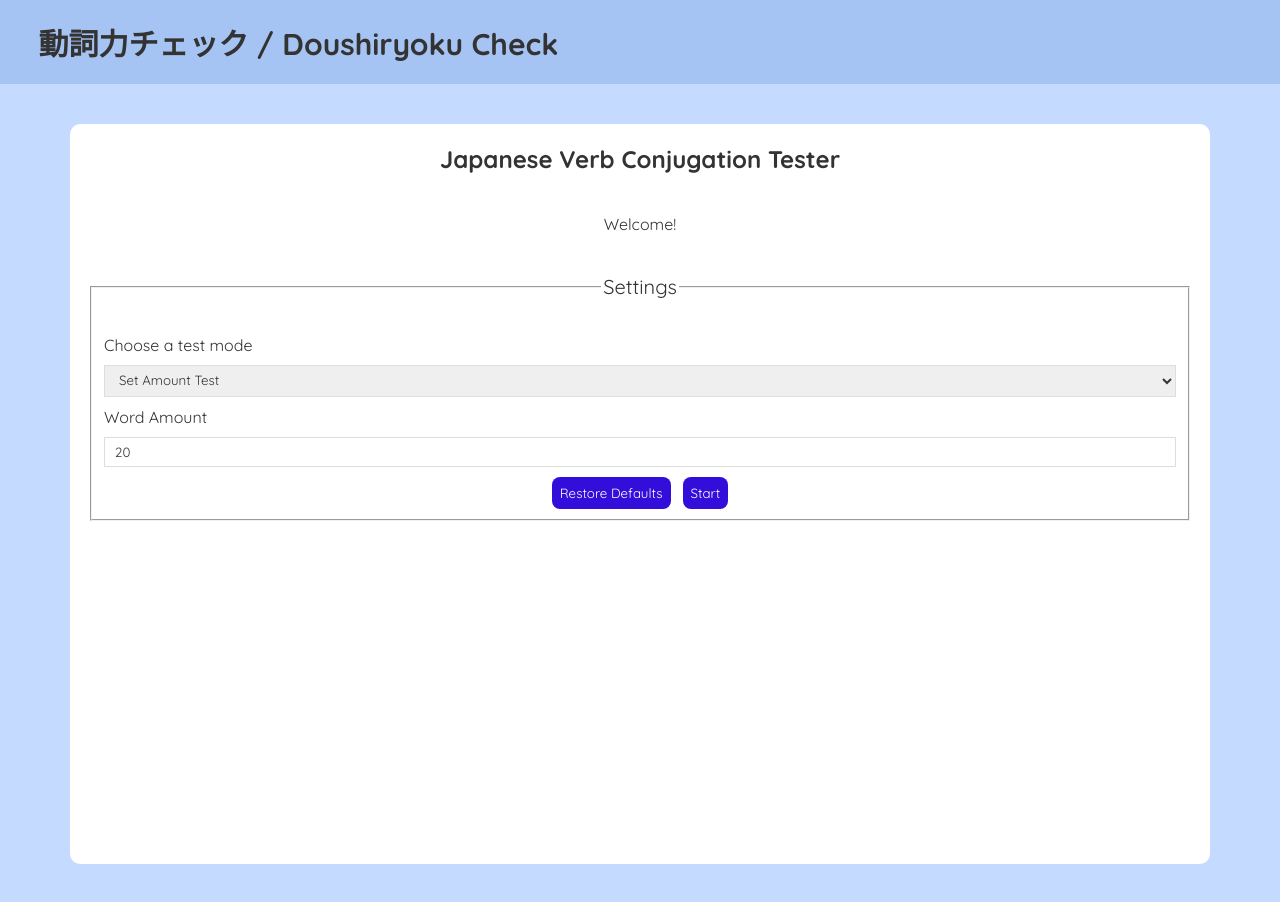
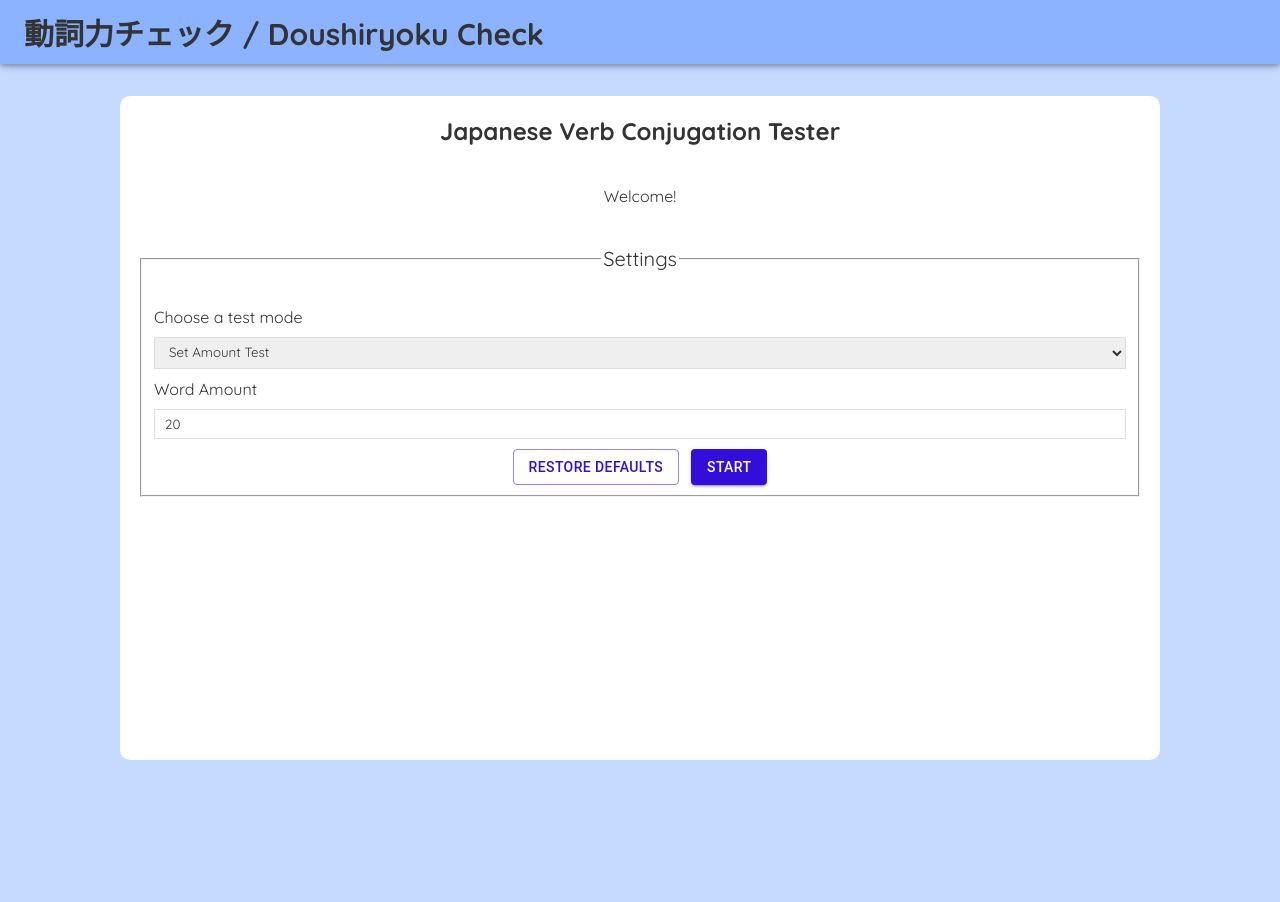
Before and after one commit to dan-turner-djt/Doushiryokucheck, a React (Create React App) app: page / in a window 1280 px wide. After the commit the page ends 800 px from the top, so only its background shows below. Built offline with nearby package versions, Linux system fonts and the light colour scheme.

Commit message:
migrate buttons and appbar to MUI and make appbar pass reflow

```diff
--- a/src/App.tsx
+++ b/src/App.tsx
@@ -5,24 +5,52 @@ import { Links as links } from './utils';
 import Home from './Pages/Home/Home';
 import NotFound from './Pages/NotFound/NotFound';
 import Header from './Components/Header/Header';
+import { PaletteColorOptions, ThemeProvider, createTheme } from '@mui/material';
 
 
 export interface IAppProps {}
 
-const App: FunctionComponent<IAppProps> = (props) => {
-  const navbarTitle: string = "動詞力チェック / Doushiryoku Check";
-  const navbarItems: {name: string, link: string}[]  = [
-    //{ name: "Home", link: links.Home }
-  ];
+declare module '@mui/material/styles' {
+  interface CustomPalette {
+    darkBlue: PaletteColorOptions,
+    appbarBlue: PaletteColorOptions
+  }
+  interface Palette extends CustomPalette {}
+  interface PaletteOptions extends CustomPalette {}
+}
 
+declare module '@mui/material/Button' {
+  interface ButtonPropsColorOverrides {
+    darkBlue: true
+  }
+}
+declare module '@mui/material/AppBar' {
+  interface AppBarPropsColorOverrides {
+    appbarBlue: true
+  }
+}
+
+const { palette } = createTheme();
+const { augmentColor } = palette;
+const createColor = (mainColor: any) => augmentColor({ color: { main: mainColor } });
+const theme = createTheme({
+  palette: {
+    darkBlue: createColor('#330eda'),
+    appbarBlue: createColor('#8cb3ff')
+  },
+});
+
+const App: FunctionComponent<IAppProps> = () => {
   const { clientHeight, clientWidth } = useContext<WindowContextProps>(WindowContext);
-  let widthToSet = !clientWidth? "60%" : (clientWidth < 1100 ? "60%" : "1100px");
+  let widthToSet: string = clientWidth < 1150 ? "88%" : "1000px";
+  let heightToSet: string = String(clientHeight - 176) + "px";
 
   return (
+    <ThemeProvider theme={ theme }>
       <BrowserRouter>
         <div className="App">
-        <Header title={ navbarTitle } items={ navbarItems } />
-        <div className="main-content" style={{width: widthToSet}}>
+          <Header />
+          <div className="main-content" style={{width: widthToSet, minHeight: heightToSet}}>
             <Routes>
               <Route path={ links.Home } element={ <Home/> }/>
               <Route path='*' element={ <NotFound/> }/>
@@ -30,6 +58,7 @@ const App: FunctionComponent<IAppProps> = (props) => {
           </div>
         </div>
       </BrowserRouter>
+    </ThemeProvider>
   );
 }
 
--- a/src/Components/Header/Header.scss
+++ b/src/Components/Header/Header.scss
@@ -0,0 +1,18 @@
+.header {
+  padding-bottom: 56px;
+  h1 {
+    font-size: 30px;
+  }
+
+  .xsTitle {
+    h1 {
+      margin-top: 4px;
+    }
+    h2 {
+      margin-top: -6px;
+      font-size: 20px;
+      margin-bottom: 4px;
+    }
+  }
+
+}
--- a/src/Components/Header/Header.tsx
+++ b/src/Components/Header/Header.tsx
@@ -1,74 +1,26 @@
-import { useContext } from "react";
-import { Link, useNavigate } from "react-router-dom";
-import { WindowContext, WindowContextProps } from "../../Contexts/WindowContext";
-
-const Header = ({ title, items }: { title: string, items: {name: string, link: string}[]}) => {
-  const { clientHeight, clientWidth } = useContext<WindowContextProps>(WindowContext);
-  const isMobile = (clientHeight > clientWidth);
-  const navigator = useNavigate();
-
-  const cleanupBeforeNav = () => {
-    resetScroll();
-  }
-
-  const resetScroll = () => {
-    window.scrollTo(0,0);
-  }
-
-  const renderFullMode = () => {
-    return <nav className="navbar-full">
-      <h1>{ title }</h1>
-      <span className="links">
-        <span>
-          {items.map((item) => (
-            <span className="item" key={ item.name }>
-              <Link onClick={cleanupBeforeNav} to={ item.link }>{ item.name }</Link>
-            </span>
-          ))}
-        </span>
-      </span>
-    </nav>
-  }
-
-  const renderMobileModeLinks = () => {
-    const subItems2 = items.slice(0);
-    const subItems1 = subItems2.splice(0, 4);
-    return (
-      <div className="split-links">
-        <div>
-          {subItems1.map((item) => (
-            <span className="item" key={ item.name }>
-              <Link onClick={cleanupBeforeNav} to={ item.link }>{ item.name }</Link>
-            </span>
-          ))}
-        </div>
-        <div>
-          {subItems2.map((item) => (
-            <span className="item" key={ item.name }>
-              <Link onClick={cleanupBeforeNav} to={ item.link }>{ item.name }</Link>
-            </span>
-          ))}
-        </div>
-      </div>
-    )
-  }
-
-  const renderMobileMode = () => {
-    return <nav className="navbar-mobile">
-      <div style={{display: "flex", justifyContent: "flex-start", marginBottom: "10px", alignItems: "center"}}>
-        <h1 style={{flex: "0 1 auto", left: "50%", transform: "translateX(-50%)", position: "absolute"}}>{ title }</h1>
-      </div>
-      <div className="links">
-        { renderMobileModeLinks() }
-      </div>
-    </nav>
-  }
+import './Header.scss';
+import { AppBar, Box, Container, Toolbar } from '@mui/material';
 
 
+const Header = () => {
+  const japaneseTitle: string = "動詞力チェック";
+  const englishTitle: string = "Doushiryoku Check";
+
   return (
-    <nav className="navbar">
-      {!isMobile && renderFullMode()}
-      {isMobile && renderMobileMode()}
+    <nav data-cy="header" className="header">
+      <AppBar color="appbarBlue">
+        <Container maxWidth={false} sx={{ paddingLeft: '6px', paddingRight: '6px' }}>
+          <Toolbar className="toolbar" disableGutters sx={{ justifyContent: 'left' }}>
+            <Box sx={{ display: { xs: 'none', sm: 'flex' } }}>
+              <h1>{ japaneseTitle } / { englishTitle }</h1>
+            </Box>
+            <Box className="xsTitle" sx={{ display: { xs: 'block', sm: 'none' }, width: '100%' }}>
+              <h1>{ japaneseTitle }</h1>
+              <h2>{ englishTitle }</h2>
+            </Box>
+          </Toolbar>
+        </Container>
+      </AppBar>
     </nav>
   );
 }
--- a/src/Components/SettingsForm/SettingsForm.tsx
+++ b/src/Components/SettingsForm/SettingsForm.tsx
@@ -1,6 +1,7 @@
 import { ChangeEvent, ElementRef, FormEvent, RefObject, useRef, useState } from "react";
 import { DefaultSettings, SettingsObject, TestType, getTestTypeDefaultSettings, getTestTypeName, DefaultAmountSettings, DefaultTimedSettings } from "../../SettingsDef";
 import Field, { FieldRef, StaticFieldData } from "../Field/Field";
+import { Button } from "@mui/material";
 
 export type SettingsFormProps = {
   initialSettings: SettingsObject;
@@ -126,8 +127,8 @@ const SettingsForm = (props: SettingsFormProps) => {
           </div>}
         </div>
         <div className="form-button-row">
-          <button type="button" className="button-primary" onClick={ handleRestoreDefaults }>Restore Defaults</button>
-          <button type="submit" className="button-primary">Start</button>
+          <Button variant="outlined" color="darkBlue" type="button" className="button-primary" onClick={ handleRestoreDefaults }>Restore Defaults</Button>
+          <Button variant="contained" color="darkBlue" type="submit" className="button-primary">Start</Button>
         </div>
       </fieldset>
     </form>
--- a/src/Components/TestForm/TestForm.tsx
+++ b/src/Components/TestForm/TestForm.tsx
@@ -1,6 +1,7 @@
 import { ChangeEvent, FormEvent, useState } from "react";
 import { AmountSettingsObject, SettingsObject, TestType, TimedSettingsObject, getTestTypeName } from "../../SettingsDef";
 import Timer from "../Timer/Timer";
+import { Button } from "@mui/material";
 
 export type TestFormProps = {
   testSettings: SettingsObject;
@@ -94,8 +95,8 @@ const TestForm = (props: TestFormProps) => {
         {testFinished && <div>
           <p>Total Correct: { answeredCorrectlyTotal }</p>
           <div className="form-button-row">
-            <button type="submit" className="button-primary">Restart</button>
-            <button type="button" className="button-primary" onClick={ quitTest }>Quit</button>
+            <Button variant="outlined" type="button" className="button-primary" onClick={ quitTest }>Quit</Button>
+            <Button variant="contained" color="darkBlue" type="submit" className="button-primary">Restart</Button>
           </div>
         </div>}
         {!testFinished && <div>
@@ -116,8 +117,8 @@ const TestForm = (props: TestFormProps) => {
           </div>}
           <input value={ answerInput } onChange={ handleAnswerInputChange }></input>
           <div className="form-button-row">
-            <button type="submit" className="button-primary">{ showAnswerResult? "Next" : "Check"}</button>
-            <button type="button" className="button-primary" onClick={ quitTest }>Quit</button>
+            <Button variant="outlined" type="button" className="button-primary" onClick={ quitTest }>Quit</Button>
+            <Button variant="contained" color="darkBlue" type="submit" className="button-primary">{ showAnswerResult? "Next" : "Check"}</Button>
           </div>
         </div>}
       </fieldset>
--- a/src/styles.scss
+++ b/src/styles.scss
@@ -11,49 +11,7 @@
 
 body {
   background-color: #c4daff;
-}
-
-.navbar {
-  width: 100%;
-  padding-top: 20px;
-  padding-bottom: 20px;
-  align-items: center;
-  margin: 0 auto;
-  background-color: #a6c4f3;
-  position: sticky;
-  top: 0;
-}
-.navbar-full {
-  display: flex;
-  align-items: center;
-}
-.navbar h1 {
-  font-size: 30px;
-}
-.navbar-full h1 {
-  margin-left: 3%;
-}
-.navbar-full .links {
-  margin-left: auto;
-  margin-right: 3%;
-}
-
-.navbar a {
-  margin-left: 16px;
-  text-decoration: none;
-  padding: 6px;
-  font-weight: 500;
-}
-.navbar a:hover {
-  color: #4211f5;
-}
-.navbar-full button {
-  margin-left: 20px;
-  margin-right: 20px;
-}
-
-.navbar-mobile button {
-  margin-right: 10px;
+  text-align: center;
 }
 
 .main-content {
@@ -61,8 +19,6 @@ body {
   padding: 20px;
   background-color: white;
   border-radius: 10px;
-  min-height: 700px;
-  text-align: center;
 }
 
 .content {
@@ -70,15 +26,6 @@ body {
   padding: 20px;
   background-color: white;
   border-radius: 10px;
-}
-
-.button-primary {
-  background: #330eda;
-  color: #fff;
-  border: 0;
-  padding: 8px;
-  border-radius: 8px;
-  cursor: pointer;
 }
 
 
```
Lines whose indentation alone changed are shown as unchanged.
